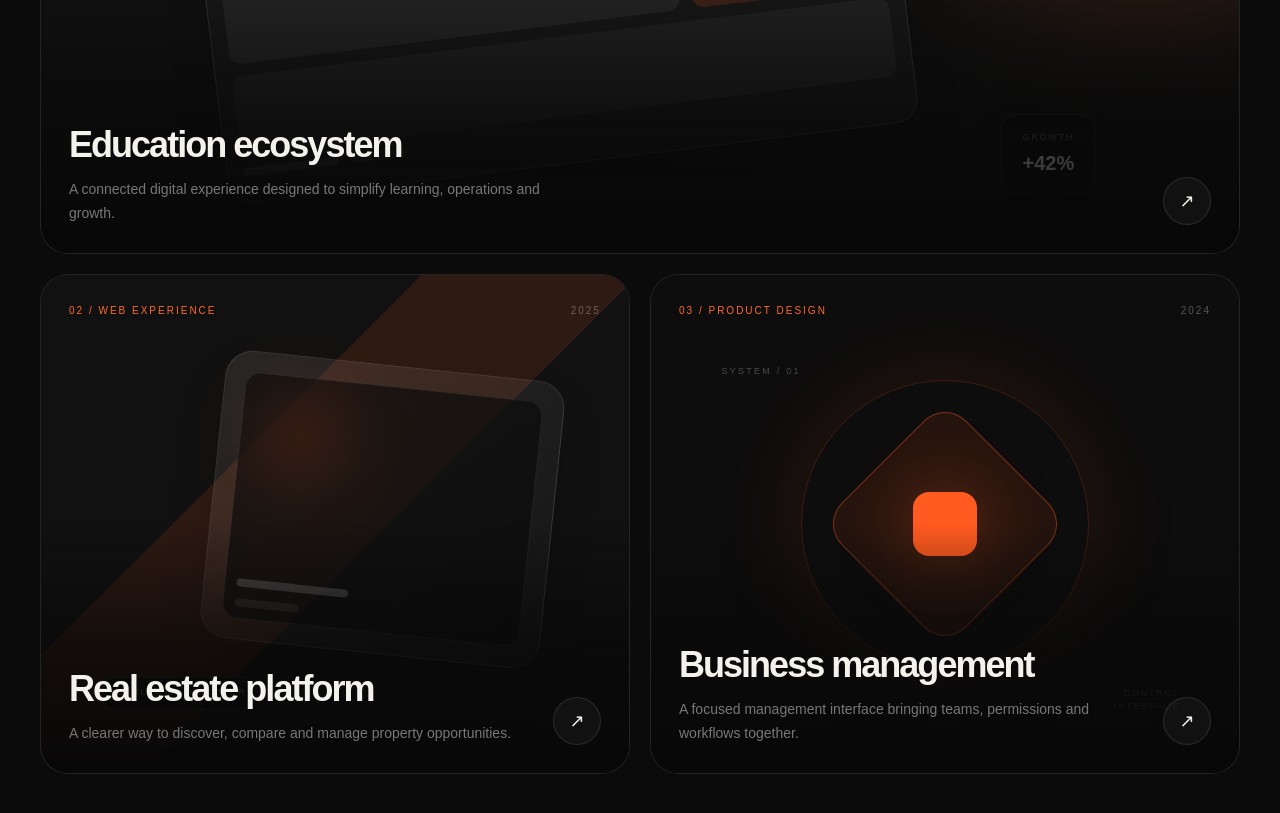
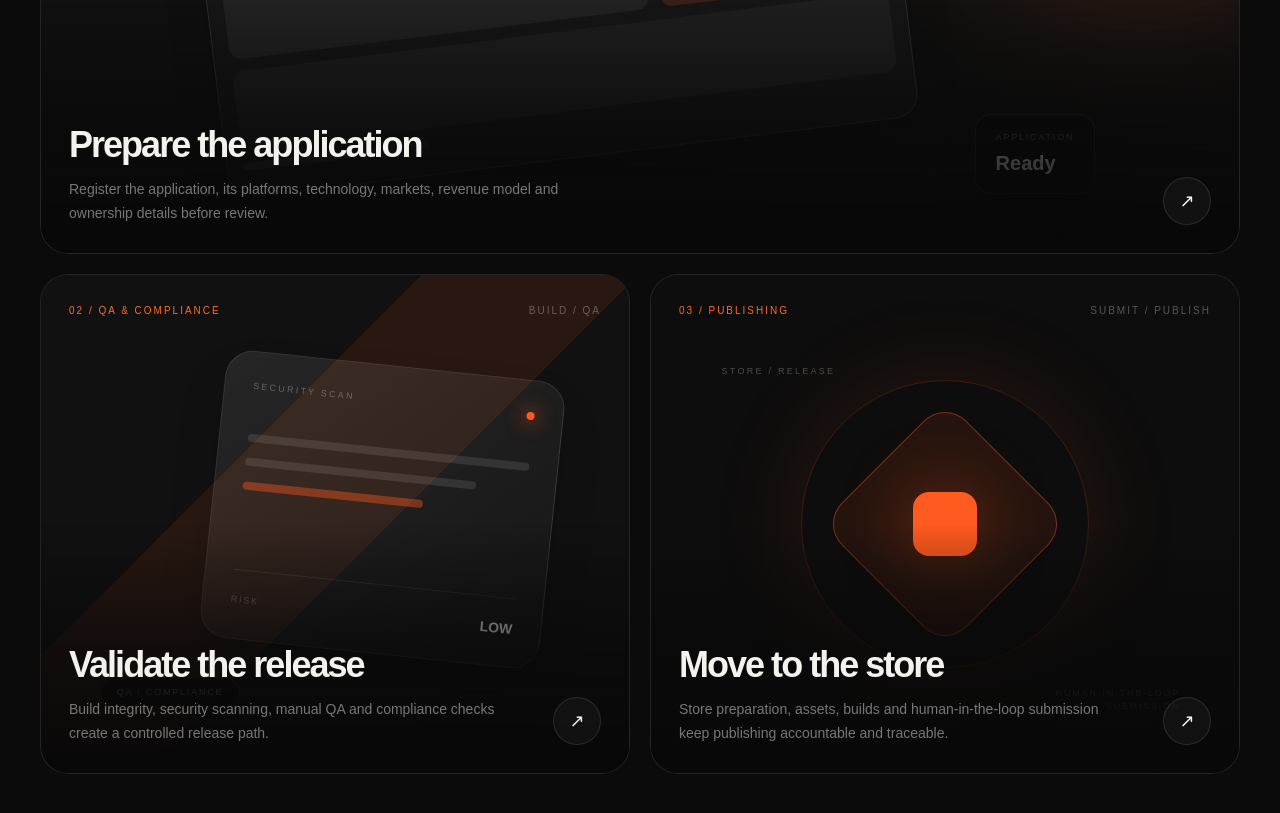
Before and after one commit to mohamad-es/Fonitas-website, a Next.js app: page / in a window 1280 px wide. Shown: the part 3080-3893 px from the top of the page. Built offline with nearby package versions, Linux system fonts and the light colour scheme.

Commit message:
refactor: turn showcase into Fonitas publishing lifecycle

```diff
--- a/components/home/project-showcase.tsx
+++ b/components/home/project-showcase.tsx
@@ -1,59 +1,59 @@
-const projects = [
+const stages = [
   {
     number: "01",
-    type: "Digital Platform",
-    title: "Education ecosystem",
-    description: "A connected digital experience designed to simplify learning, operations and growth.",
-    year: "2025",
+    type: "Application",
+    title: "Prepare the application",
+    description: "Register the application, its platforms, technology, markets, revenue model and ownership details before review.",
+    label: "INTAKE / EVALUATION",
+    visual: "application",
     className: "md:col-span-2",
-    visual: "education",
   },
   {
     number: "02",
-    type: "Web Experience",
-    title: "Real estate platform",
-    description: "A clearer way to discover, compare and manage property opportunities.",
-    year: "2025",
+    type: "QA & Compliance",
+    title: "Validate the release",
+    description: "Build integrity, security scanning, manual QA and compliance checks create a controlled release path.",
+    label: "BUILD / QA",
+    visual: "qa",
     className: "",
-    visual: "estate",
   },
   {
     number: "03",
-    type: "Product Design",
-    title: "Business management",
-    description: "A focused management interface bringing teams, permissions and workflows together.",
-    year: "2024",
+    type: "Publishing",
+    title: "Move to the store",
+    description: "Store preparation, assets, builds and human-in-the-loop submission keep publishing accountable and traceable.",
+    label: "SUBMIT / PUBLISH",
+    visual: "publishing",
     className: "",
-    visual: "business",
   },
 ];
 
-function ProjectVisual({ type }: { type: string }) {
-  if (type === "education") {
+function StageVisual({ type }: { type: string }) {
+  if (type === "application") {
     return (
       <div className="absolute inset-0 overflow-hidden bg-[#101010]">
         <div className="absolute -right-16 -top-20 h-80 w-80 rounded-full bg-[#ff5a1f]/20 blur-[80px]" />
-        <div className="absolute left-[14%] top-[20%] h-[62%] w-[58%] rotate-[-7deg] rounded-[24px] border border-white/10 bg-[#171717]/90 p-4 shadow-2xl transition duration-700 group-hover:rotate-[-3deg] group-hover:scale-[1.03]">
-          <div className="flex items-center justify-between border-b border-white/10 pb-3"><span className="h-2 w-20 rounded-full bg-white/20" /><span className="h-6 w-6 rounded-full bg-[#ff5a1f]/80" /></div>
-          <div className="mt-5 grid grid-cols-[1.4fr_.6fr] gap-3"><div className="h-24 rounded-xl bg-white/[0.05]" /><div className="h-24 rounded-xl bg-[#ff5a1f]/15" /></div>
+        <div className="absolute left-[14%] top-[19%] h-[62%] w-[58%] rotate-[-7deg] rounded-[24px] border border-white/10 bg-[#171717]/90 p-4 shadow-2xl transition duration-700 group-hover:rotate-[-3deg] group-hover:scale-[1.03]">
+          <div className="flex items-center justify-between border-b border-white/10 pb-3"><span className="h-2 w-24 rounded-full bg-white/20" /><span className="h-6 w-6 rounded-full bg-[#ff5a1f]/80" /></div>
+          <div className="mt-5 grid grid-cols-[1.3fr_.7fr] gap-3"><div className="h-24 rounded-xl bg-white/[0.05]" /><div className="h-24 rounded-xl bg-[#ff5a1f]/15" /></div>
           <div className="mt-3 h-20 rounded-xl bg-white/[0.04]" />
-          <div className="mt-3 flex gap-3"><span className="h-2 w-24 rounded-full bg-white/10" /><span className="h-2 w-14 rounded-full bg-white/5" /></div>
+          <div className="mt-3 flex gap-3"><span className="h-2 w-28 rounded-full bg-white/10" /><span className="h-2 w-16 rounded-full bg-white/5" /></div>
         </div>
-        <div className="absolute bottom-[12%] right-[12%] rounded-2xl border border-white/10 bg-[#0c0c0c]/90 px-5 py-4 shadow-2xl backdrop-blur-xl transition duration-700 group-hover:-translate-y-2"><p className="text-[9px] uppercase tracking-[.2em] text-white/30">Growth</p><p className="mt-1 text-xl font-semibold">+42%</p></div>
+        <div className="absolute bottom-[12%] right-[12%] rounded-2xl border border-white/10 bg-[#0c0c0c]/90 px-5 py-4 shadow-2xl backdrop-blur-xl transition duration-700 group-hover:-translate-y-2"><p className="text-[9px] uppercase tracking-[.2em] text-white/30">Application</p><p className="mt-1 text-xl font-semibold">Ready</p></div>
       </div>
     );
   }
 
-  if (type === "estate") {
+  if (type === "qa") {
     return (
       <div className="absolute inset-0 overflow-hidden bg-[#111]">
-        <div className="absolute inset-0 bg-[linear-gradient(135deg,transparent_35%,rgba(255,90,31,.12)_35%,rgba(255,90,31,.12)_55%,transparent_55%)]" />
-        <div className="absolute right-[13%] top-[18%] h-[58%] w-[58%] rotate-6 rounded-[28px] border border-white/10 bg-gradient-to-br from-white/[0.09] to-white/[0.02] shadow-2xl transition duration-700 group-hover:rotate-2 group-hover:scale-105">
-          <div className="absolute inset-5 rounded-2xl border border-white/[0.07] bg-[#0c0c0c]/70" />
-          <div className="absolute left-10 top-10 h-20 w-20 rounded-full bg-[#ff5a1f]/25 blur-2xl" />
-          <div className="absolute bottom-8 left-8 right-8"><div className="h-2 w-28 rounded-full bg-white/20" /><div className="mt-3 h-2 w-16 rounded-full bg-white/10" /></div>
+        <div className="absolute inset-0 bg-[linear-gradient(135deg,transparent_35%,rgba(255,90,31,.10)_35%,rgba(255,90,31,.10)_55%,transparent_55%)]" />
+        <div className="absolute right-[13%] top-[18%] h-[58%] w-[58%] rotate-6 rounded-[28px] border border-white/10 bg-gradient-to-br from-white/[0.09] to-white/[0.02] p-7 shadow-2xl transition duration-700 group-hover:rotate-2 group-hover:scale-105">
+          <div className="flex items-center justify-between"><span className="text-[9px] uppercase tracking-[.25em] text-white/30">Security scan</span><span className="h-2 w-2 rounded-full bg-[#ff5a1f] shadow-[0_0_18px_5px_rgba(255,90,31,.35)]" /></div>
+          <div className="mt-10 space-y-4"><div className="h-2 rounded-full bg-white/10" /><div className="h-2 w-[82%] rounded-full bg-white/10" /><div className="h-2 w-[64%] rounded-full bg-[#ff5a1f]/40" /></div>
+          <div className="absolute bottom-7 left-7 right-7 flex items-center justify-between border-t border-white/10 pt-5"><span className="text-[9px] uppercase tracking-[.2em] text-white/30">Risk</span><span className="text-sm font-semibold">LOW</span></div>
         </div>
-        <div className="absolute bottom-[13%] left-[10%] rounded-full border border-white/10 bg-[#0b0b0b]/90 px-4 py-2 text-[9px] uppercase tracking-[.2em] text-white/45 backdrop-blur-xl">Explore / Discover</div>
+        <div className="absolute bottom-[13%] left-[10%] rounded-full border border-white/10 bg-[#0b0b0b]/90 px-4 py-2 text-[9px] uppercase tracking-[.2em] text-white/45 backdrop-blur-xl">QA / Compliance</div>
       </div>
     );
   }
@@ -63,8 +63,8 @@ function ProjectVisual({ type }: { type: string }) {
       <div className="absolute left-1/2 top-1/2 h-72 w-72 -translate-x-1/2 -translate-y-1/2 rounded-full border border-[#ff5a1f]/20 shadow-[0_0_100px_rgba(255,90,31,.12)] transition duration-700 group-hover:scale-110" />
       <div className="absolute left-1/2 top-1/2 h-44 w-44 -translate-x-1/2 -translate-y-1/2 rotate-45 rounded-[30px] border border-[#ff5a1f]/40 bg-[#ff5a1f]/10 transition duration-700 group-hover:rotate-[65deg]" />
       <div className="absolute left-1/2 top-1/2 h-16 w-16 -translate-x-1/2 -translate-y-1/2 rounded-2xl bg-[#ff5a1f] shadow-[0_0_70px_rgba(255,90,31,.4)]" />
-      <div className="absolute left-[12%] top-[18%] text-[9px] uppercase tracking-[.25em] text-white/25">System / 01</div>
-      <div className="absolute bottom-[12%] right-[10%] text-right text-[9px] uppercase tracking-[.2em] text-white/25">Control<br />Interface</div>
+      <div className="absolute left-[12%] top-[18%] text-[9px] uppercase tracking-[.25em] text-white/25">Store / Release</div>
+      <div className="absolute bottom-[12%] right-[10%] text-right text-[9px] uppercase tracking-[.2em] text-white/25">Human-in-the-loop<br />Submission</div>
     </div>
   );
 }
@@ -72,18 +72,18 @@ function ProjectVisual({ type }: { type: string }) {
 export function ProjectShowcase() {
   return (
     <div className="grid gap-5 md:grid-cols-2">
-      {projects.map((project) => (
-        <article key={project.number} className={`project-card group relative min-h-[500px] overflow-hidden rounded-[28px] border border-white/[0.08] bg-[#111] ${project.className}`}>
-          <ProjectVisual type={project.visual} />
+      {stages.map((stage) => (
+        <article key={stage.number} className={`project-card group relative min-h-[500px] overflow-hidden rounded-[28px] border border-white/[0.08] bg-[#111] ${stage.className}`}>
+          <StageVisual type={stage.visual} />
           <div className="absolute inset-x-0 bottom-0 h-1/2 bg-gradient-to-t from-[#080808] via-[#080808]/70 to-transparent" />
           <div className="absolute left-7 right-7 top-7 flex items-center justify-between text-[10px] uppercase tracking-[.2em]">
-            <span className="text-[#ff6a2a]">{project.number} / {project.type}</span>
-            <span className="text-white/30">{project.year}</span>
+            <span className="text-[#ff6a2a]">{stage.number} / {stage.type}</span>
+            <span className="text-white/30">{stage.label}</span>
           </div>
           <div className="absolute bottom-7 left-7 right-7 flex items-end justify-between gap-8">
             <div className="max-w-xl">
-              <h3 className="font-display text-3xl font-semibold tracking-[-.04em] sm:text-4xl">{project.title}</h3>
-              <p className="mt-3 max-w-lg text-sm leading-6 text-white/45 transition duration-500 group-hover:text-white/65">{project.description}</p>
+              <h3 className="font-display text-3xl font-semibold tracking-[-.04em] sm:text-4xl">{stage.title}</h3>
+              <p className="mt-3 max-w-lg text-sm leading-6 text-white/45 transition duration-500 group-hover:text-white/65">{stage.description}</p>
             </div>
             <span className="flex h-12 w-12 shrink-0 items-center justify-center rounded-full border border-white/10 bg-white/[0.04] text-lg transition duration-500 group-hover:-translate-y-1 group-hover:border-[#ff5a1f]/50 group-hover:bg-[#ff5a1f] group-hover:text-black">↗</span>
           </div>
```
